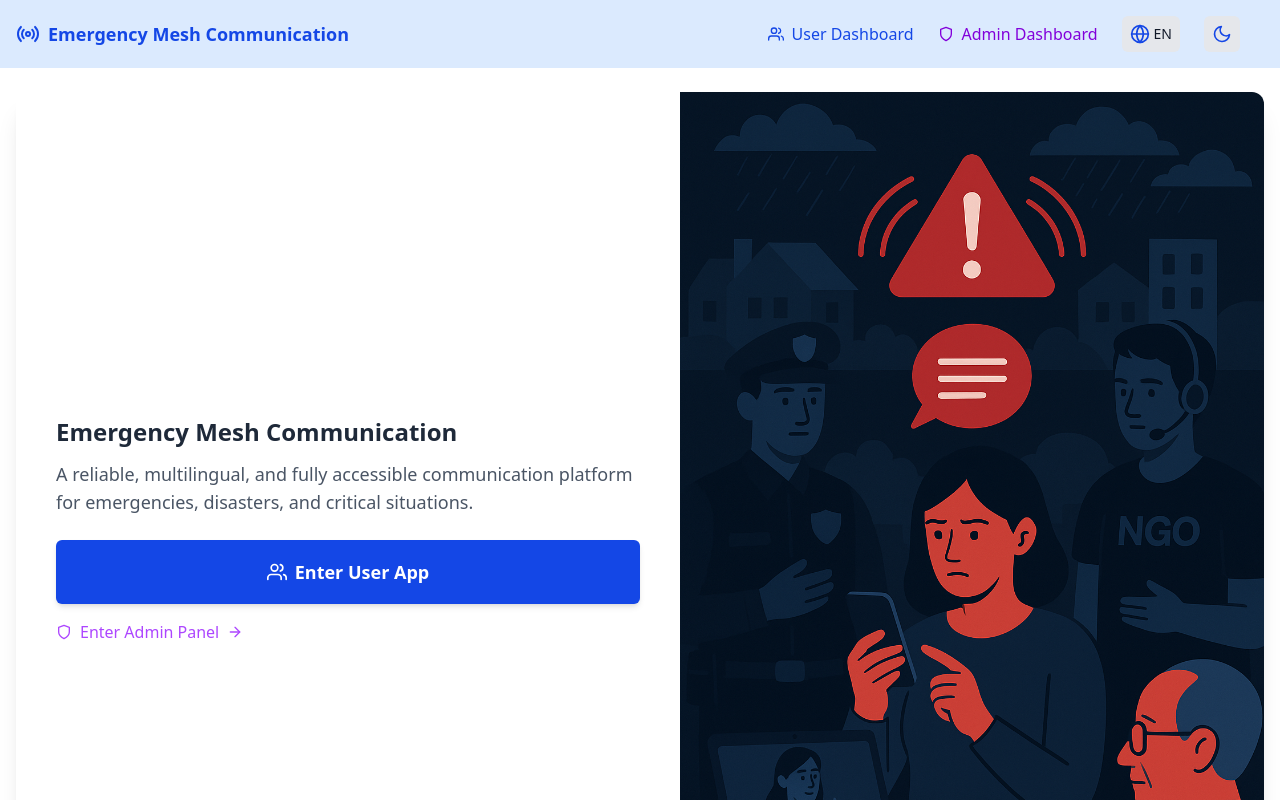
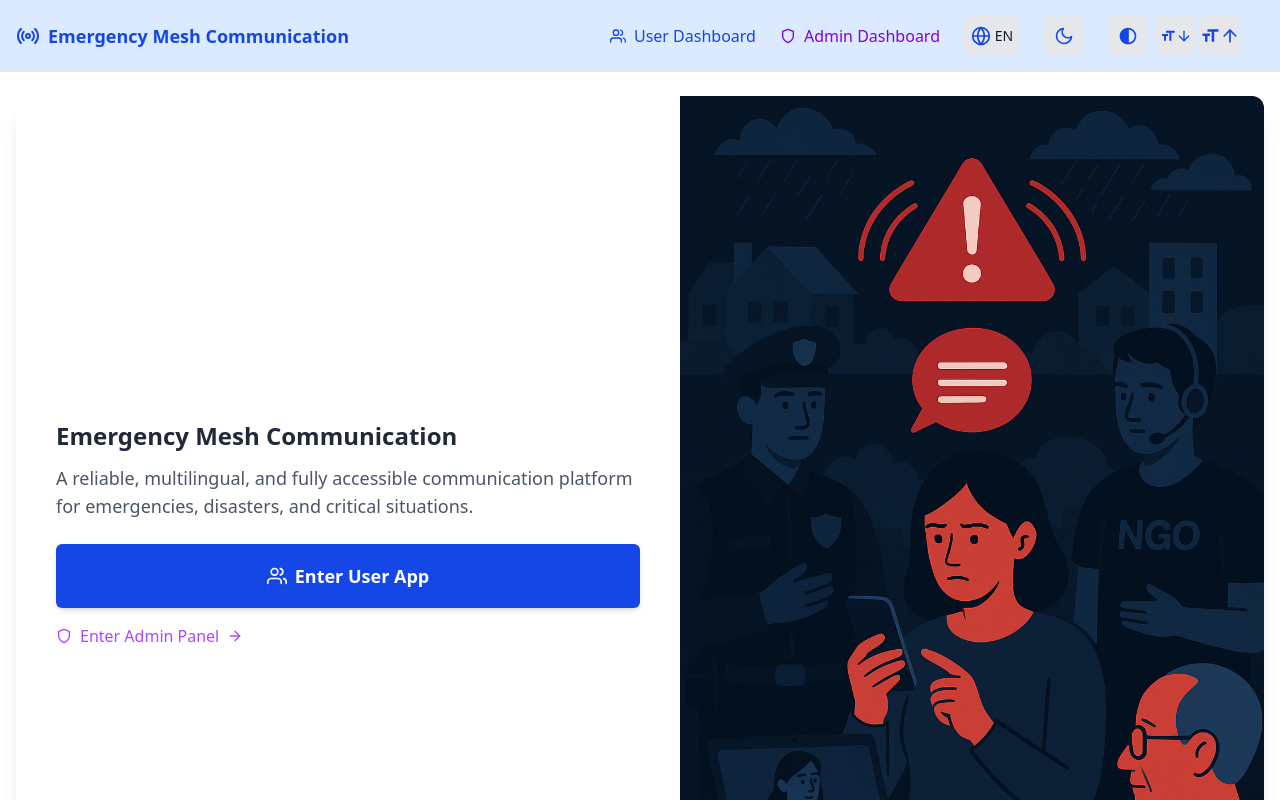
Before and after one commit to spaceit1/nowa-meshtastic, a React (Vite) app: page / in a window 1280 px wide. Shown: the top 800 px of the page. Built offline with nearby package versions, Linux system fonts and the light colour scheme.

Commit message:
Dodanie stylów dla trybów wysokiego kontrastu oraz żółto-czarnego w pliku index.css. Zmiany w komponentach LanguageSelector, Menu i ThemeToggle, aby poprawić responsywność i wygląd przycisków. Aktualizacja logiki w useTheme do obsługi preferencji systemowych.

```diff
--- /dev/null
+++ b/src/components/ui/AccessibilityControls.tsx
@@ -0,0 +1,73 @@
+import React, { useState } from 'react';
+import { FiArrowUp, FiArrowDown } from 'react-icons/fi';
+import { MdContrast, MdFormatSize } from "react-icons/md";
+
+type ContrastMode = 'normal' | 'high-contrast' | 'yellow-black';
+
+const AccessibilityControls: React.FC = () => {
+    const [contrastMode, setContrastMode] = useState<ContrastMode>('normal');
+    const [fontSize, setFontSize] = useState(16);
+
+    const handleContrastChange = () => {
+        const modes: ContrastMode[] = ['normal', 'high-contrast', 'yellow-black'];
+        const currentIndex = modes.indexOf(contrastMode);
+        const nextIndex = (currentIndex + 1) % modes.length;
+        setContrastMode(modes[nextIndex]);
+
+        // Zastosuj style kontrastu
+        const root = document.documentElement;
+        switch (modes[nextIndex]) {
+            case 'high-contrast':
+                root.style.setProperty('--text-color', '#ffffff');
+                root.style.setProperty('--bg-color', '#000000');
+                break;
+            case 'yellow-black':
+                root.style.setProperty('--text-color', '#000000');
+                root.style.setProperty('--bg-color', '#ffff00');
+                break;
+            default:
+                root.style.removeProperty('--text-color');
+                root.style.removeProperty('--bg-color');
+        }
+    };
+
+    const handleFontSizeChange = (increase: boolean) => {
+        const newSize = increase ? fontSize + 2 : fontSize - 2;
+        if (newSize >= 12 && newSize <= 24) {
+            setFontSize(newSize);
+            document.documentElement.style.fontSize = `${newSize}px`;
+        }
+    };
+
+    return (
+        <div className="flex items-center gap-2">
+            <button
+                onClick={handleContrastChange}
+                className="inline-flex items-center justify-center w-10 h-10 rounded-md bg-gray-200 dark:bg-gray-800 hover:bg-gray-300 dark:hover:bg-gray-700 transition-colors"
+                aria-label="Zmień kontrast"
+            >
+                <MdContrast className="w-5 h-5 text-blue-700 dark:text-blue-400" />
+            </button>
+            <div className="flex items-center gap-1">
+                <button
+                    onClick={() => handleFontSizeChange(false)}
+                    className="inline-flex items-center justify-center w-10 h-10 rounded-md bg-gray-200 dark:bg-gray-800 hover:bg-gray-300 dark:hover:bg-gray-700 transition-colors"
+                    aria-label="Zmniejsz rozmiar czcionki"
+                >
+                    <MdFormatSize className="size-4 text-blue-700 dark:text-blue-400" />
+                    <FiArrowDown className="size-4 text-blue-700 dark:text-blue-400" />
+                </button>
+                <button
+                    onClick={() => handleFontSizeChange(true)}
+                    className="inline-flex items-center justify-center w-10 h-10 rounded-md bg-gray-200 dark:bg-gray-800 hover:bg-gray-300 dark:hover:bg-gray-700 transition-colors"
+                    aria-label="Zwiększ rozmiar czcionki"
+                >
+                    <MdFormatSize className="size-5 text-blue-700 dark:text-blue-400" />
+                    <FiArrowUp className="size-5 text-blue-700 dark:text-blue-400" />
+                </button>
+            </div>
+        </div>
+    );
+};
+
+export default AccessibilityControls;
--- a/src/components/ui/LanguageSelector.tsx
+++ b/src/components/ui/LanguageSelector.tsx
@@ -31,7 +31,7 @@ const LanguageSelector: React.FC = () => {
     return (
         <div className="relative" ref={menuRef}>
             <button
-                className="flex items-center p-2 rounded-md bg-gray-200 dark:bg-gray-800 hover:bg-gray-300 dark:hover:bg-gray-700 transition-colors"
+                className="inline-flex items-center justify-center w-14 h-10 rounded-md bg-gray-200 dark:bg-gray-800 hover:bg-gray-300 dark:hover:bg-gray-700 transition-colors"
                 aria-label="Change language"
                 onClick={() => setIsOpen(!isOpen)}
             >
@@ -43,9 +43,8 @@ const LanguageSelector: React.FC = () => {
                     {availableLanguages.map((lang) => (
                         <button
                             key={lang.code}
-                            className={`w-full text-left px-4 py-2 text-sm text-gray-900 dark:text-gray-100 hover:bg-gray-100 dark:hover:bg-gray-800 ${
-                                language === lang.code ? "font-bold bg-blue-100 dark:bg-blue-800" : ""
-                            }`}
+                            className={`w-full text-left px-4 py-2 text-sm text-gray-900 dark:text-gray-100 hover:bg-gray-100 dark:hover:bg-gray-800 ${language === lang.code ? "font-bold bg-blue-100 dark:bg-blue-800" : ""
+                                }`}
                             onClick={() => handleLanguageChange(lang.code)}
                         >
                             {lang.name}
--- a/src/components/ui/Menu.tsx
+++ b/src/components/ui/Menu.tsx
@@ -3,6 +3,7 @@ import { Link } from "react-router-dom";
 import { FiRadio, FiUsers, FiShield, FiMenu, FiX, FiGlobe, FiSun, FiMoon } from "react-icons/fi";
 import LanguageSelector from "./LanguageSelector";
 import ThemeToggle from "./ThemeToggle";
+import AccessibilityControls from "./AccessibilityControls";
 import { useLanguage } from "../../i18n/LanguageContext";
 import { useTheme } from "../../hooks/useTheme";
 
@@ -64,6 +65,7 @@ const Menu: React.FC<MenuProps> = ({
 
                     <LanguageSelector />
                     <ThemeToggle />
+                    <AccessibilityControls />
                 </div>
 
                 {/* Mobile menu button */}
@@ -152,6 +154,9 @@ const Menu: React.FC<MenuProps> = ({
                                         {isDarkMode ? t("darkMode") : t("lightMode")}
                                     </button>
                                 </div>
+
+                                {/* Accessibility Controls */}
+                                <AccessibilityControls />
                             </div>
                         </div>
                     </nav>
--- a/src/components/ui/ThemeToggle.tsx
+++ b/src/components/ui/ThemeToggle.tsx
@@ -8,7 +8,7 @@ const ThemeToggle: React.FC = () => {
     return (
         <button
             onClick={toggleTheme}
-            className="p-2 rounded-md bg-gray-200 dark:bg-gray-800 hover:bg-gray-300 dark:hover:bg-gray-700 transition-colors"
+            className="inline-flex items-center justify-center w-10 h-10 rounded-md bg-gray-200 dark:bg-gray-800 hover:bg-gray-300 dark:hover:bg-gray-700 transition-colors"
             aria-label={isDarkMode ? "Switch to light mode" : "Switch to dark mode"}
         >
             {isDarkMode ? (
--- a/src/index.css
+++ b/src/index.css
@@ -1,3 +1,25 @@
 @import "tailwindcss";
 
 @custom-variant dark (&:where(.dark, .dark *));
+
+:root {
+    --text-color: inherit;
+    --bg-color: inherit;
+}
+
+body {
+    color: var(--text-color);
+    background-color: var(--bg-color);
+}
+
+/* Style dla trybu wysokiego kontrastu */
+[data-contrast="high-contrast"] {
+    --text-color: #ffffff;
+    --bg-color: #000000;
+}
+
+/* Style dla trybu żółto-czarnego */
+[data-contrast="yellow-black"] {
+    --text-color: #000000;
+    --bg-color: #ffff00;
+}
```
Also changed, not shown: src/hooks/useTheme.ts (indentation only).
